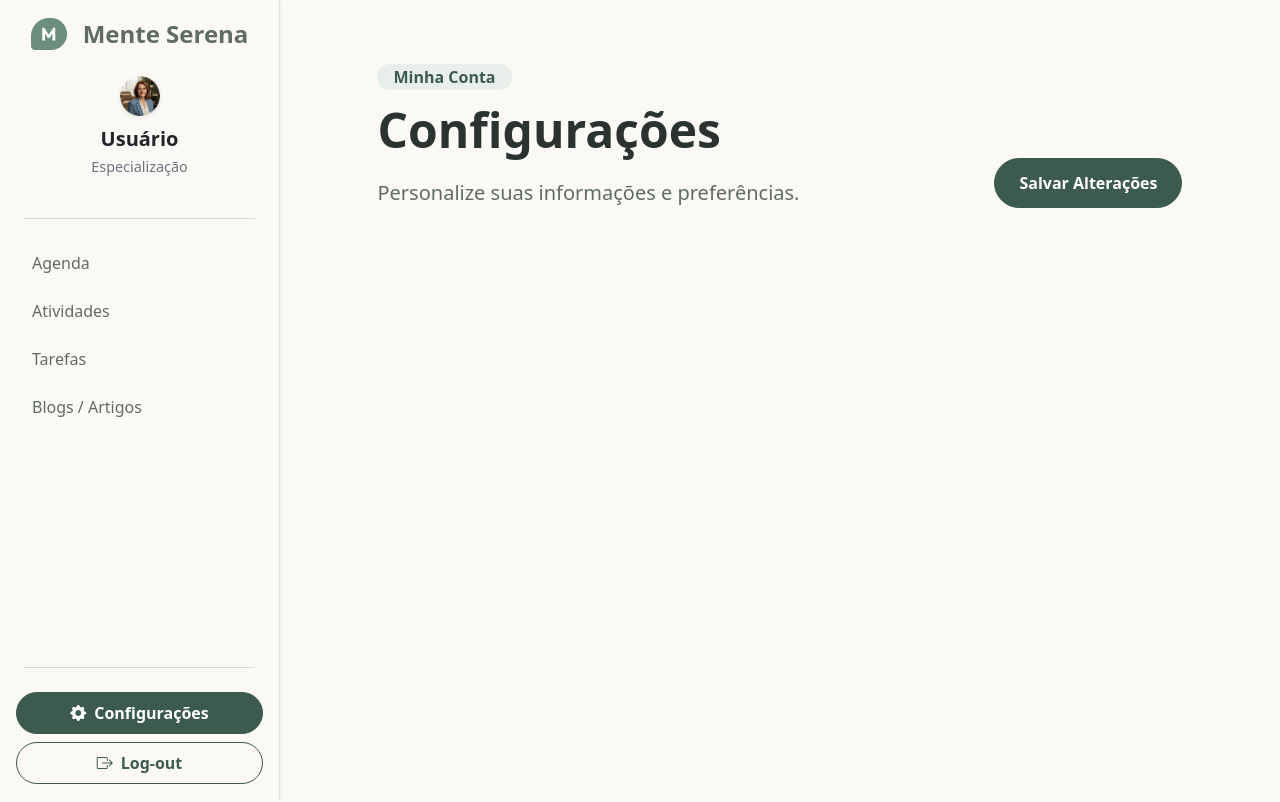
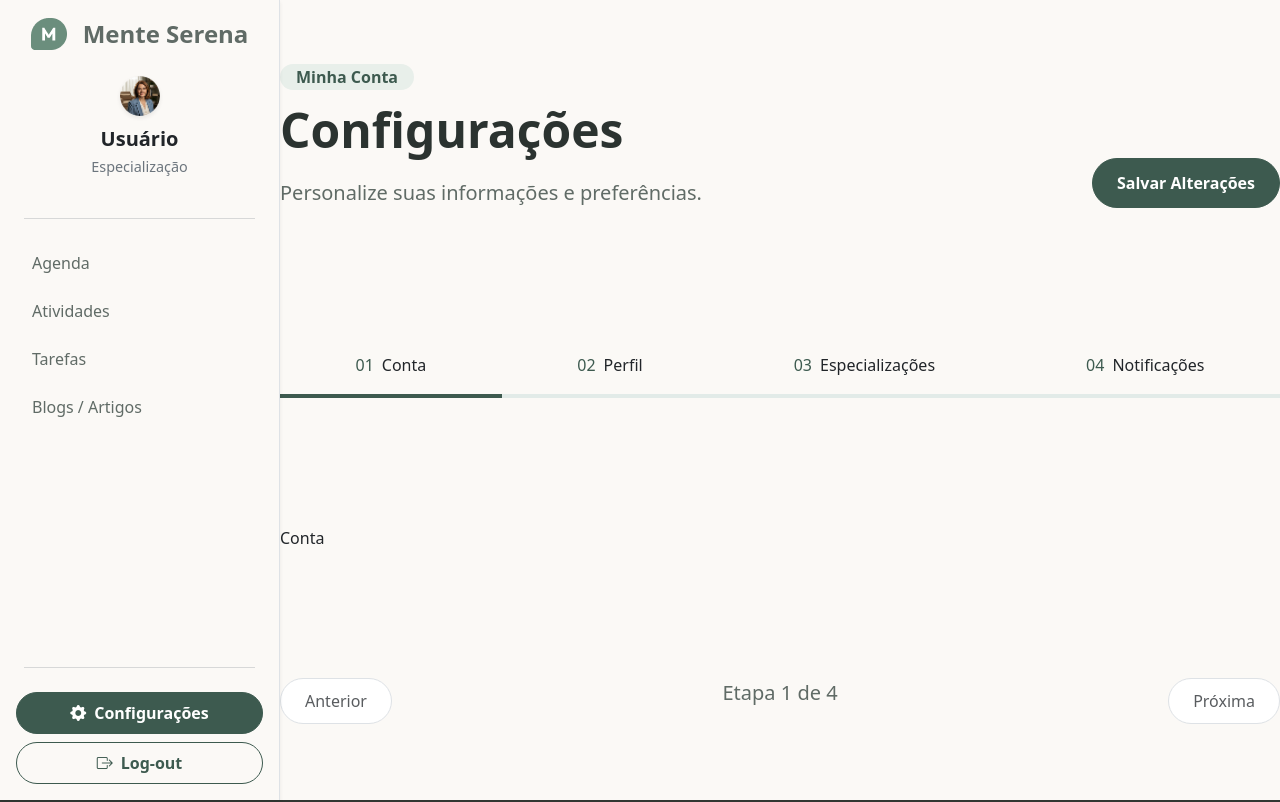
Before and after one commit to CaioDev05/MenteAberta-React, a React (Vite) app in the folder MenteAberta-React/: page /configuracoes in a window 1280 px wide. Shown: the top 802 px of the page. Built offline with nearby package versions, Linux system fonts and the light colour scheme.

Commit message:
- Botões de Configuração colocados junto com css

```diff
--- /dev/null
+++ b/MenteAberta-React/src/pages/Configuracoes/Configuracoes.css
@@ -0,0 +1,30 @@
+.btn-configuration {
+    list-style: none;
+    min-width: 180px;
+    text-align: center;
+}
+
+.page-active {
+    border-bottom: 0.25rem solid #3D5A4F;
+}
+
+.page-inactive {
+    border-bottom: 0.25rem solid #E2EBE8;
+}
+
+.btn-configuration .btn:active {
+    background-color: transparent !important;
+    border-color: transparent !important;
+    color: inherit !important;
+}
+
+.btn-pagination-configuration {
+    background-color: #FFFFFF;
+    border: 1px solid #EAEAEA;
+    color: #5F6B65;
+    border-radius: 1.75rem;
+    padding: 0.45rem 1.25rem;
+    font-size: 0.85rem;
+    transition: all 0.2s ease-in-out;
+    margin: 0;
+}
--- a/MenteAberta-React/src/pages/Configuracoes/Configuracoes.jsx
+++ b/MenteAberta-React/src/pages/Configuracoes/Configuracoes.jsx
@@ -1,13 +1,23 @@
-import React from 'react'
+import React, { useState } from 'react'
 import Sidebar from '../../components/Header/Sidebar'
+import Footer from '../../components/Footer/Footer'
+import Conta from './Conta';
+import Perfil from './Perfil';
+import Especializacao from './Especializacao';
+import Notificacoes from './Notificacoes';
+import "./Configuracoes.css";
 
 const Configuracoes = () => {
+
+  const [pagina, setPagina] = useState(1); {/* 1 - Conta / 2 - Perfil / 3 - Especialização / 4 - Notificações */ }
+
   return (
+    <>
       <div className='d-flex'>
         <Sidebar />
         <main className='vw-100'>
           <section className='hero-section container'>
-          <div className='d-flex justify-content-around'>
+            <div className='d-flex justify-content-between'>
               <div>
                 <div className="d-inline-flex align-items-center mb-3 card-lt-hero">
                   <span className="fw-semibold mb-0">Minha Conta</span>
@@ -20,8 +30,57 @@ const Configuracoes = () => {
               </div>
             </div>
           </section>
+
+          <section className="hero-section container">
+            <ul className="d-flex flex-nowrap overflow-auto p-0 m-0">
+              <li className={`btn-configuration flex-fill ${pagina == 1 ? "page-active" : "page-inactive"}`}>
+                <button className="btn w-100 py-3 text-nowrap" onClick={() => { setPagina(1) }}>
+                  <span className="me-2" style={{ color: "#3D5A4F" }}>01</span>
+                  Conta
+                </button>
+              </li>
+
+              <li className={`btn-configuration flex-fill ${pagina == 2 ? "page-active" : "page-inactive"}`}>
+                <button className="btn w-100 py-3 text-nowrap" onClick={() => { setPagina(2) }}>
+                  <span className="me-2" style={{ color: "#3D5A4F" }}>02</span>
+                  Perfil
+                </button>
+              </li>
+
+              <li className={`btn-configuration flex-fill ${pagina == 3 ? "page-active" : "page-inactive"}`}>
+                <button className="btn w-100 py-3 text-nowrap" onClick={() => { setPagina(3) }}>
+                  <span className="me-2" style={{ color: "#3D5A4F" }}>03</span>
+                  Especializações
+                </button>
+              </li>
+
+              <li className={`btn-configuration flex-fill ${pagina == 4 ? "page-active" : "page-inactive"}`}>
+                <button className="btn w-100 py-3 text-nowrap" onClick={() => { setPagina(4) }}>
+                  <span className="me-2" style={{ color: "#3D5A4F" }}>04</span>
+                  Notificações
+                </button>
+              </li>
+            </ul>
+          </section>
+
+          <section className="hero-section container">
+            {pagina == 1 && (<Conta />)}
+            {pagina == 2 && (<Perfil />)}
+            {pagina == 3 && (<Especializacao />)}
+            {pagina == 4 && (<Notificacoes />)}
+          </section>
+
+          <section className="hero-section container">
+            <div className='d-flex justify-content-between'>
+              <button className='btn rounded-pill border bg-white px-4 text-muted'>Anterior</button>
+              <p className='text-p lead'>Etapa {pagina} de 4</p>
+              <button className='btn rounded-pill border bg-white px-4 text-muted'>Próxima</button>
+            </div>
+          </section>
         </main>
       </div>
+      <Footer />
+    </>
   )
 }
 
```
Lines whose indentation alone changed are shown as unchanged.
